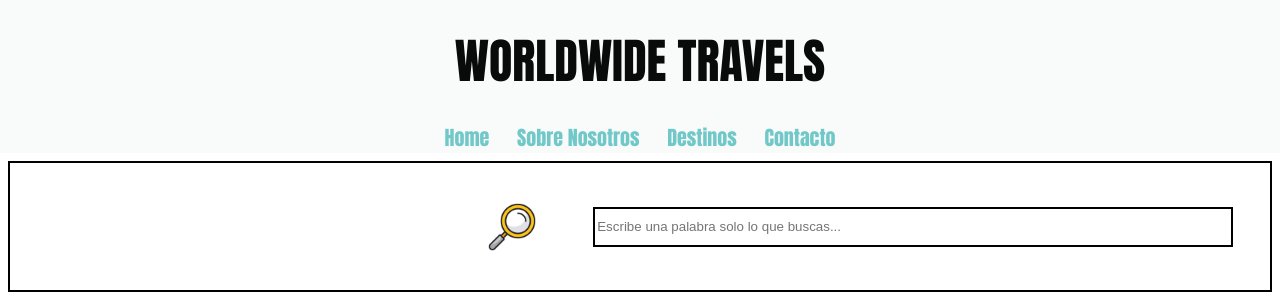
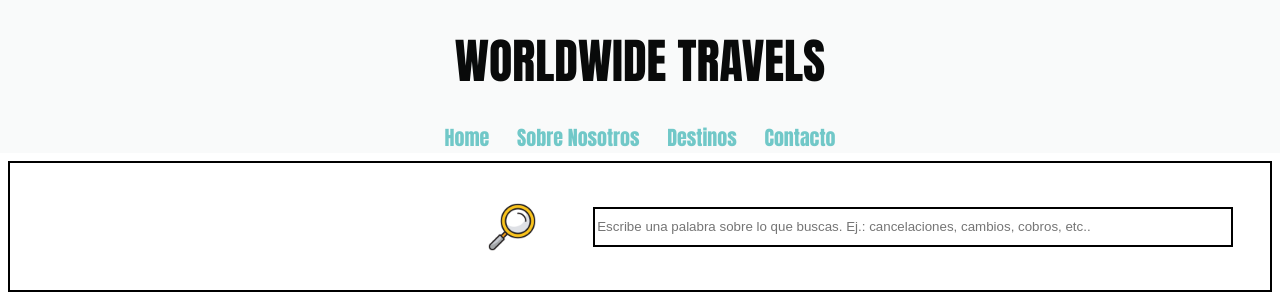
Before and after one commit to Bross88/PCAC, a Django app: page /preguntas_frecuentes/ in a window 1280 px wide. Shown: the top 297 px of the page. Run offline with Django 4.2, Linux system fonts and the light colour scheme; some libraries are stand-ins or nearby versions.

Commit message:
Add files via upload

```diff
--- a/Templates/ayuda.html
+++ b/Templates/ayuda.html
@@ -22,10 +22,10 @@
             </nav>
         </div>
     </header>
-    <div class="main-buscador" style="background-image: url("{% static 'assets/img/rivera_maya.png' %}");">
+    <div class="main-buscador">
         <h2>¿Cómo podemos ayudarte?</h2>
         <img src="{% static 'assets/img/buscador.png' %}" alt="" style="width: 3.0rem; height: 3.0rem;">
-        <input type="search" placeholder="Escribe una palabra solo lo que buscas..."/>
+        <input type="search" placeholder="Escribe una palabra sobre lo que buscas. Ej.: cancelaciones, cambios, cobros, etc.."/>
         <div class="div-Ayuda" style="text-align: center;">
             <h4>Estado de mi reserva</h4>
             <a href="#reserva">
@@ -54,7 +54,7 @@
     <main class="main-ayuda">
         <div class="main-container">
             <aside class="main-aside">
-                <img src="{% static 'assets/img/avioncitogif.webp' %}" alt="" style="width: 100%; height: 100%;">
+                <img src="/PCAC/APPCAC/static/assets/img/playas.gif" alt="" style="width: 100%; height: 100%;">
             </aside>
 
             <section class="main-section">
```
